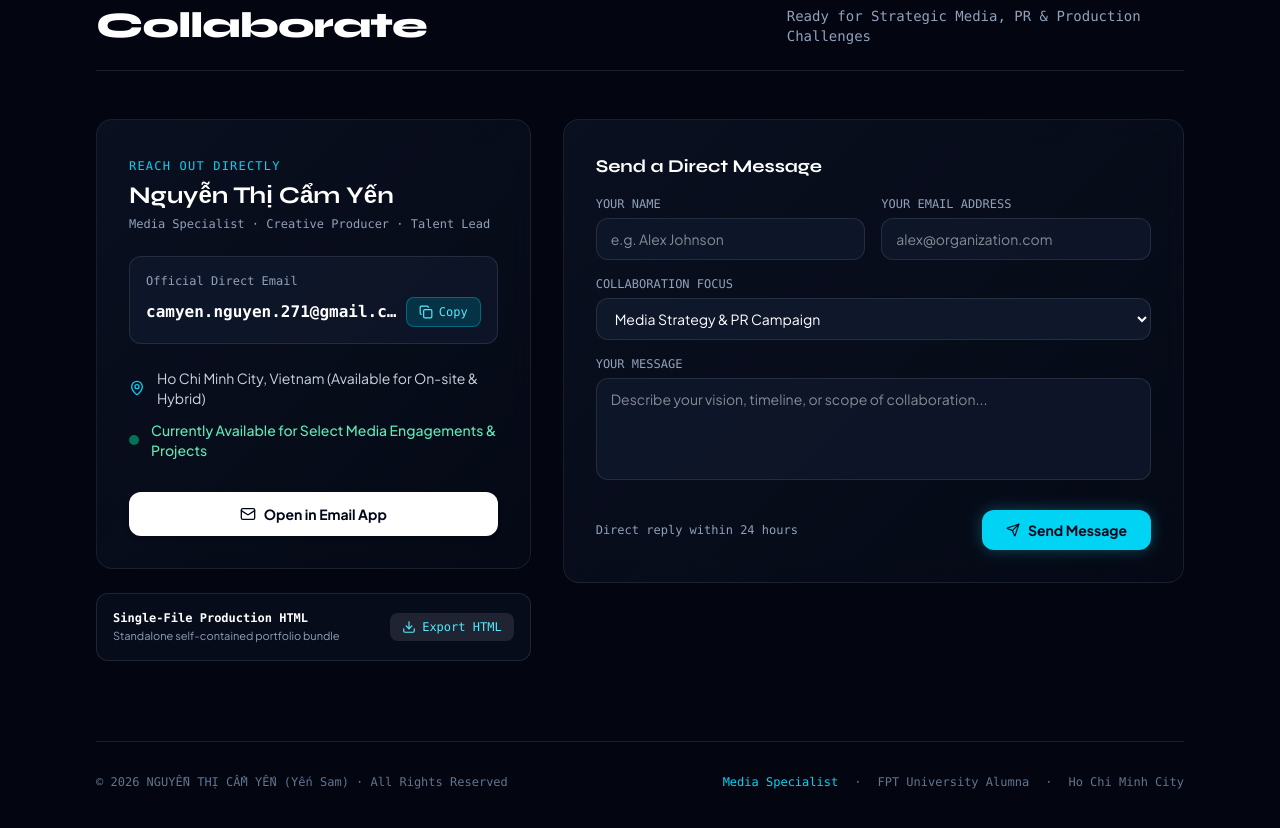
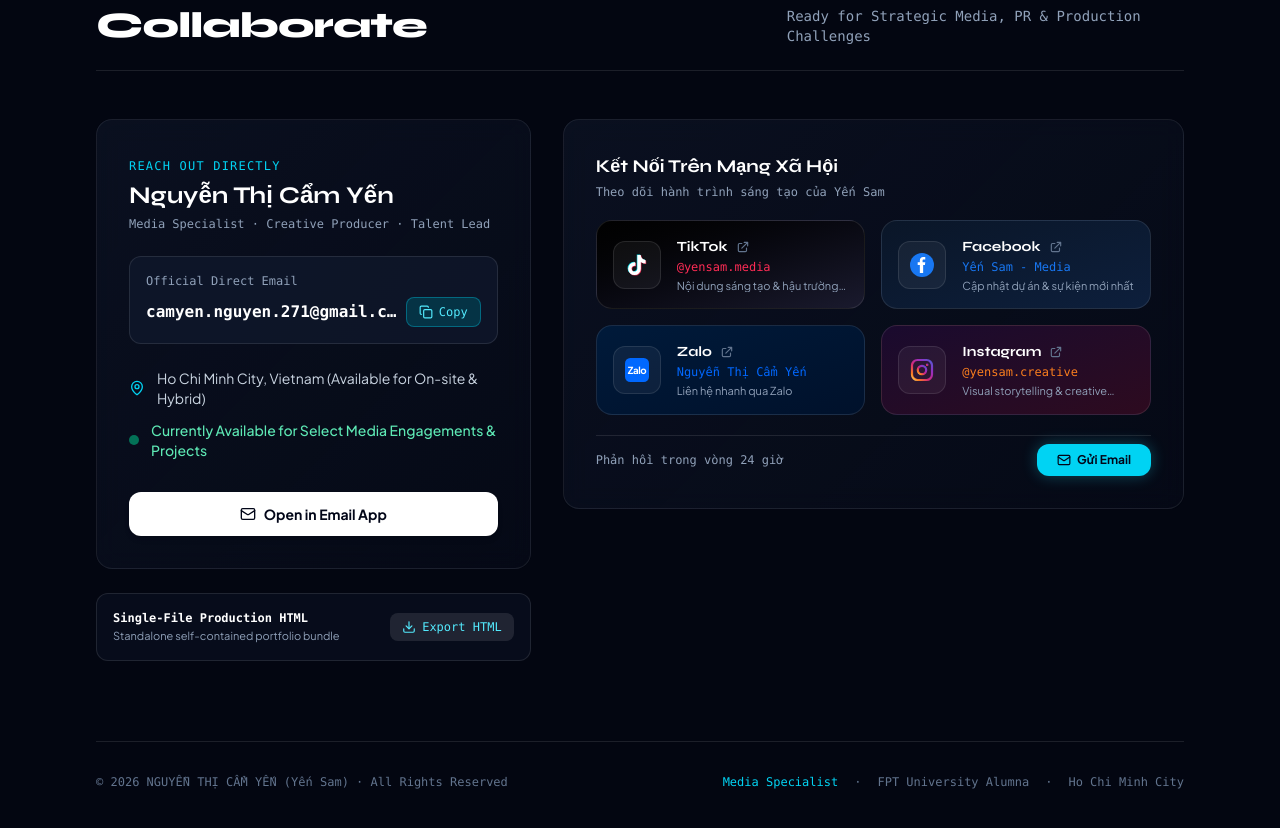
Before and after one commit to camyennguyen271-art/yensamport, a React (Vite) app: page / in a window 1280 px wide. Shown: the part 6673-7501 px from the top of the page. Built offline with nearby package versions, Linux system fonts and the light colour scheme; a web font is replaced by a local one.

Commit message:
feat: social icons + supabase integration

```diff
--- a/package.json
+++ b/package.json
@@ -10,6 +10,7 @@
     "lint": "tsc --noEmit"
   },
   "dependencies": {
+    "@supabase/supabase-js": "^2.117.1",
     "lucide-react": "^0.546.0",
     "motion": "^12.23.24",
     "react": "^19.0.1",
--- a/src/components/ContactSection.tsx
+++ b/src/components/ContactSection.tsx
@@ -1,30 +1,69 @@
 import React, { useState } from 'react';
-import { Mail, Copy, Check, Send, Sparkles, MapPin, MessageSquare, Download, CheckCircle2 } from 'lucide-react';
+import { Mail, Copy, Check, MapPin, Download } from 'lucide-react';
+import { TikTokIcon, FacebookIcon, ZaloIcon, InstagramIcon } from './SocialIcons';
 
 interface ContactSectionProps {
   onExportHtml?: () => void;
 }
 
+const SOCIAL_LINKS = [
+  {
+    id: 'tiktok',
+    label: 'TikTok',
+    handle: '@yensam.media',
+    href: 'https://www.tiktok.com/@yensam.media',
+    Icon: TikTokIcon,
+    color: 'from-[#010101] to-[#1a1a2e]',
+    hoverBorder: 'hover:border-[#fe2c55]/50',
+    hoverText: 'hover:text-white',
+    accent: '#fe2c55',
+    description: 'Nội dung sáng tạo & hậu trường sản xuất',
+  },
+  {
+    id: 'facebook',
+    label: 'Facebook',
+    handle: 'Yến Sam - Media',
+    href: 'https://www.facebook.com/yensam.media',
+    Icon: FacebookIcon,
+    color: 'from-[#0a1628] to-[#0d1f3c]',
+    hoverBorder: 'hover:border-[#1877F2]/50',
+    hoverText: 'hover:text-white',
+    accent: '#1877F2',
+    description: 'Cập nhật dự án & sự kiện mới nhất',
+  },
+  {
+    id: 'zalo',
+    label: 'Zalo',
+    handle: 'Nguyễn Thị Cẩm Yến',
+    href: 'https://zalo.me/0000000000',
+    Icon: ZaloIcon,
+    color: 'from-[#001a3a] to-[#00112b]',
+    hoverBorder: 'hover:border-[#0068FF]/50',
+    hoverText: 'hover:text-white',
+    accent: '#0068FF',
+    description: 'Liên hệ nhanh qua Zalo',
+  },
+  {
+    id: 'instagram',
+    label: 'Instagram',
+    handle: '@yensam.creative',
+    href: 'https://www.instagram.com/yensam.creative',
+    Icon: InstagramIcon,
+    color: 'from-[#1a0a2e] to-[#2d0a1f]',
+    hoverBorder: 'hover:border-[#d62976]/50',
+    hoverText: 'hover:text-white',
+    accent: '#fa7e1e',
+    description: 'Visual storytelling & creative portfolio',
+  },
+];
+
 export const ContactSection: React.FC<ContactSectionProps> = ({ onExportHtml }) => {
   const [copied, setCopied] = useState(false);
-  const [formSubmitted, setFormSubmitted] = useState(false);
-  const [formData, setFormData] = useState({
-    name: '',
-    email: '',
-    subject: 'Media & Event Project Collaboration',
-    message: '',
-  });
 
   const handleCopyEmail = () => {
     navigator.clipboard.writeText('camyen.nguyen.271@gmail.com');
     setCopied(true);
     setTimeout(() => setCopied(false), 2200);
-  };
-
-  const handleSubmit = (e: React.FormEvent) => {
-    e.preventDefault();
-    if (!formData.email || !formData.message) return;
-    setFormSubmitted(true);
   };
 
   return (
@@ -125,117 +164,68 @@ export const ContactSection: React.FC<ContactSectionProps> = ({ onExportHtml })
           )}
         </div>
 
-        {/* Right Column: Interactive Contact Form (7 cols) */}
+        {/* Right Column: Social Media Links (7 cols) */}
         <div className="lg:col-span-7">
-          <div className="glass-card rounded-2xl p-6 sm:p-8 border border-white/10">
-            {formSubmitted ? (
-              <div className="py-12 flex flex-col items-center text-center space-y-4 animate-in fade-in">
-                <div className="w-16 h-16 rounded-full bg-emerald-950/70 border border-emerald-500/50 flex items-center justify-center text-emerald-400">
-                  <CheckCircle2 className="w-8 h-8" />
+          <div className="glass-card rounded-2xl p-6 sm:p-8 border border-white/10 space-y-5">
+            <div>
+              <h3 className="text-lg font-bold text-white font-display">
+                Kết Nối Trên Mạng Xã Hội
+              </h3>
+              <p className="text-xs text-slate-400 font-mono mt-1">
+                Theo dõi hành trình sáng tạo của Yến Sam
+              </p>
             </div>
-                <h3 className="text-2xl font-bold text-white font-display">
-                  Message Prepared!
-                </h3>
-                <p className="text-slate-300 text-sm max-w-md leading-relaxed">
-                  Thank you for reaching out, <strong className="text-white">{formData.name || 'Friend'}</strong>. A direct email draft has been generated for Yến Sam at <code className="text-cyan-300 font-mono text-xs">camyen.nguyen.271@gmail.com</code>.
-                </p>
-                <div className="pt-2 flex gap-3">
-                  <a
-                    href={`mailto:camyen.nguyen.271@gmail.com?subject=${encodeURIComponent(formData.subject)}&body=${encodeURIComponent(`Hi Yến Sam,\n\nFrom: ${formData.name} (${formData.email})\n\n${formData.message}`)}`}
-                    className="px-5 py-2.5 rounded-xl bg-white text-slate-950 font-bold text-xs hover:bg-slate-200 transition-colors"
-                  >
-                    Confirm & Send via Email
-                  </a>
-                  <button
-                    onClick={() => setFormSubmitted(false)}
-                    className="px-4 py-2.5 rounded-xl bg-white/10 text-slate-300 hover:text-white text-xs font-mono transition-colors cursor-pointer"
-                  >
-                    Edit Message
-                  </button>
-                </div>
-              </div>
-            ) : (
-              <form onSubmit={handleSubmit} className="space-y-4">
-                <h3 className="text-lg font-bold text-white font-display">
-                  Send a Direct Message
-                </h3>
 
             <div className="grid grid-cols-1 sm:grid-cols-2 gap-4">
-                  <div>
-                    <label className="block text-xs font-mono uppercase text-slate-400 mb-1.5">
-                      Your Name
-                    </label>
-                    <input
-                      type="text"
-                      required
-                      placeholder="e.g. Alex Johnson"
-                      value={formData.name}
-                      onChange={(e) => setFormData({ ...formData, name: e.target.value })}
-                      className="w-full px-3.5 py-2.5 rounded-xl bg-slate-900/90 border border-white/10 focus:border-cyan-400 text-white text-sm focus:outline-none transition-colors"
+              {SOCIAL_LINKS.map(({ id, label, handle, href, Icon, color, hoverBorder, accent, description }) => (
+                <a
+                  key={id}
+                  href={href}
+                  target="_blank"
+                  rel="noopener noreferrer"
+                  id={`social-link-${id}`}
+                  className={`group relative flex items-center gap-4 p-4 rounded-2xl bg-gradient-to-br ${color} border border-white/10 ${hoverBorder} transition-all duration-300 hover:scale-[1.03] hover:shadow-lg active:scale-95 cursor-pointer overflow-hidden`}
+                  style={{ '--accent': accent } as React.CSSProperties}
+                >
+                  {/* Subtle glow on hover */}
+                  <div
+                    className="absolute inset-0 opacity-0 group-hover:opacity-100 transition-opacity duration-300 pointer-events-none rounded-2xl"
+                    style={{ background: `radial-gradient(circle at 30% 50%, ${accent}22, transparent 70%)` }}
                   />
+
+                  {/* Icon container */}
+                  <div className="relative shrink-0 w-12 h-12 rounded-xl bg-white/5 border border-white/10 flex items-center justify-center group-hover:border-white/20 transition-colors">
+                    <Icon className="w-6 h-6" />
                   </div>
 
-                  <div>
-                    <label className="block text-xs font-mono uppercase text-slate-400 mb-1.5">
-                      Your Email Address
-                    </label>
-                    <input
-                      type="email"
-                      required
-                      placeholder="alex@organization.com"
-                      value={formData.email}
-                      onChange={(e) => setFormData({ ...formData, email: e.target.value })}
-                      className="w-full px-3.5 py-2.5 rounded-xl bg-slate-900/90 border border-white/10 focus:border-cyan-400 text-white text-sm focus:outline-none transition-colors"
-                    />
+                  {/* Text */}
+                  <div className="relative flex-1 min-w-0">
+                    <div className="flex items-center gap-2">
+                      <span className="text-sm font-bold text-white font-display">{label}</span>
+                      <svg className="w-3.5 h-3.5 text-slate-500 group-hover:text-slate-300 transition-colors shrink-0" fill="none" viewBox="0 0 24 24" stroke="currentColor">
+                        <path strokeLinecap="round" strokeLinejoin="round" strokeWidth={2} d="M10 6H6a2 2 0 00-2 2v10a2 2 0 002 2h10a2 2 0 002-2v-4M14 4h6m0 0v6m0-6L10 14" />
+                      </svg>
                     </div>
+                    <div className="text-xs font-mono mt-0.5 truncate" style={{ color: accent }}>{handle}</div>
+                    <div className="text-[11px] text-slate-400 mt-1 leading-tight line-clamp-1">{description}</div>
+                  </div>
+                </a>
+              ))}
             </div>
 
-                <div>
-                  <label className="block text-xs font-mono uppercase text-slate-400 mb-1.5">
-                    Collaboration Focus
-                  </label>
-                  <select
-                    value={formData.subject}
-                    onChange={(e) => setFormData({ ...formData, subject: e.target.value })}
-                    className="w-full px-3.5 py-2.5 rounded-xl bg-slate-900 border border-white/10 focus:border-cyan-400 text-white text-sm focus:outline-none transition-colors"
+            {/* Quick CTA */}
+            <div className="pt-2 border-t border-white/10 flex items-center justify-between">
+              <span className="text-xs text-slate-400 font-mono">
+                Phản hồi trong vòng 24 giờ
+              </span>
+              <a
+                href="mailto:camyen.nguyen.271@gmail.com"
+                className="px-5 py-2 rounded-xl bg-cyan-400 hover:bg-cyan-300 text-slate-950 font-bold text-xs flex items-center gap-1.5 transition-all cursor-pointer shadow-[0_0_15px_rgba(34,211,238,0.3)] hover:scale-105 active:scale-95"
               >
-                    <option value="Media Strategy & PR Campaign">Media Strategy & PR Campaign</option>
-                    <option value="Event, Contest & Hackathon Leadership">Event, Contest & Hackathon Leadership</option>
-                    <option value="Creative MV Direction & AI Prompting">Creative MV Direction & AI Prompting</option>
-                    <option value="Talent & Artist Representation">Talent & Artist Representation</option>
-                    <option value="Full-Time / Contract Position">Full-Time / Contract Position</option>
-                    <option value="General Inquiry / Networking">General Inquiry / Networking</option>
-                  </select>
+                <Mail className="w-3.5 h-3.5" />
+                <span>Gửi Email</span>
+              </a>
             </div>
-
-                <div>
-                  <label className="block text-xs font-mono uppercase text-slate-400 mb-1.5">
-                    Your Message
-                  </label>
-                  <textarea
-                    rows={4}
-                    required
-                    placeholder="Describe your vision, timeline, or scope of collaboration..."
-                    value={formData.message}
-                    onChange={(e) => setFormData({ ...formData, message: e.target.value })}
-                    className="w-full px-3.5 py-2.5 rounded-xl bg-slate-900/90 border border-white/10 focus:border-cyan-400 text-white text-sm focus:outline-none transition-colors resize-none"
-                  />
-                </div>
-
-                <div className="pt-2 flex items-center justify-between">
-                  <span className="text-xs text-slate-400 font-mono">
-                    Direct reply within 24 hours
-                  </span>
-                  <button
-                    type="submit"
-                    className="px-6 py-2.5 rounded-xl bg-cyan-400 hover:bg-cyan-300 text-slate-950 font-bold text-xs sm:text-sm flex items-center gap-2 transition-all cursor-pointer shadow-[0_0_15px_rgba(34,211,238,0.3)] hover:scale-105 active:scale-95"
-                  >
-                    <Send className="w-3.5 h-3.5" />
-                    <span>Send Message</span>
-                  </button>
-                </div>
-              </form>
-            )}
           </div>
         </div>
       </div>
--- /dev/null
+++ b/src/components/SocialIcons.tsx
@@ -0,0 +1,84 @@
+import React from 'react';
+
+interface IconProps {
+  className?: string;
+  size?: number;
+}
+
+/**
+ * Official TikTok Brand Icon with distinctive chromatic aberration (cyan/magenta offset)
+ */
+export const TikTokIcon: React.FC<IconProps> = ({ className = 'w-5 h-5' }) => (
+  <svg viewBox="0 0 24 24" fill="none" className={className} aria-label="TikTok">
+    <path
+      d="M19.59 6.69a4.83 4.83 0 0 1-3.77-4.25V2h-3.45v13.67a2.89 2.89 0 0 1-5.2 1.74 2.89 2.89 0 0 1 2.31-4.64c.29 0 .58.04.85.12V9.41a6.33 6.33 0 0 0-.85-.06 6.34 6.34 0 0 0-6.34 6.34 6.34 6.34 0 0 0 6.34 6.34 6.34 6.34 0 0 0 6.34-6.34V9.08a8.16 8.16 0 0 0 4.77 1.52v-3.4a4.85 4.85 0 0 1-1.05-.51z"
+      fill="#00f2fe"
+      transform="translate(-0.6, -0.5)"
+      opacity="0.85"
+    />
+    <path
+      d="M19.59 6.69a4.83 4.83 0 0 1-3.77-4.25V2h-3.45v13.67a2.89 2.89 0 0 1-5.2 1.74 2.89 2.89 0 0 1 2.31-4.64c.29 0 .58.04.85.12V9.41a6.33 6.33 0 0 0-.85-.06 6.34 6.34 0 0 0-6.34 6.34 6.34 6.34 0 0 0 6.34 6.34 6.34 6.34 0 0 0 6.34-6.34V9.08a8.16 8.16 0 0 0 4.77 1.52v-3.4a4.85 4.85 0 0 1-1.05-.51z"
+      fill="#fe2c55"
+      transform="translate(0.6, 0.5)"
+      opacity="0.85"
+    />
+    <path
+      d="M19.59 6.69a4.83 4.83 0 0 1-3.77-4.25V2h-3.45v13.67a2.89 2.89 0 0 1-5.2 1.74 2.89 2.89 0 0 1 2.31-4.64c.29 0 .58.04.85.12V9.41a6.33 6.33 0 0 0-.85-.06 6.34 6.34 0 0 0-6.34 6.34 6.34 6.34 0 0 0 6.34 6.34 6.34 6.34 0 0 0 6.34-6.34V9.08a8.16 8.16 0 0 0 4.77 1.52v-3.4a4.85 4.85 0 0 1-1.05-.51z"
+      fill="#ffffff"
+    />
+  </svg>
+);
+
+/**
+ * Official Facebook Brand Icon
+ */
+export const FacebookIcon: React.FC<IconProps> = ({ className = 'w-5 h-5' }) => (
+  <svg viewBox="0 0 24 24" fill="none" className={className} aria-label="Facebook">
+    <circle cx="12" cy="12" r="12" fill="#1877F2" />
+    <path
+      d="M15.5 12.05h-2.35v7.95h-3.3v-7.95H7.7v-2.8h2.15V7.4c0-2.12 1.3-3.4 3.3-3.4 1 0 1.9.08 2.1.1v2.45h-1.45c-1.02 0-1.22.48-1.22 1.2v1.5h2.7l-.38 2.8z"
+      fill="#ffffff"
+    />
+  </svg>
+);
+
+/**
+ * Official Zalo Brand Icon with stylized bubble badge
+ */
+export const ZaloIcon: React.FC<IconProps> = ({ className = 'w-5 h-5' }) => (
+  <svg viewBox="0 0 32 32" fill="none" className={className} aria-label="Zalo">
+    <rect width="32" height="32" rx="7" fill="#0068FF" />
+    <text
+      x="16"
+      y="21"
+      textAnchor="middle"
+      fill="#ffffff"
+      fontSize="13"
+      fontWeight="900"
+      fontFamily="'Plus Jakarta Sans', system-ui, -apple-system, sans-serif"
+      letterSpacing="-0.5px"
+    >
+      Zalo
+    </text>
+  </svg>
+);
+
+/**
+ * Official Instagram Brand Icon with rich multi-stop gradient
+ */
+export const InstagramIcon: React.FC<IconProps> = ({ className = 'w-5 h-5' }) => (
+  <svg viewBox="0 0 24 24" fill="none" className={className} aria-label="Instagram">
+    <defs>
+      <linearGradient id="ig-gradient-icon" x1="100%" y1="0%" x2="0%" y2="100%">
+        <stop offset="0%" stopColor="#4f5bd5" />
+        <stop offset="30%" stopColor="#962fbf" />
+        <stop offset="60%" stopColor="#d62976" />
+        <stop offset="85%" stopColor="#fa7e1e" />
+        <stop offset="100%" stopColor="#feda75" />
+      </linearGradient>
+    </defs>
+    <rect width="20" height="20" x="2" y="2" rx="5.5" stroke="url(#ig-gradient-icon)" strokeWidth="2.2" />
+    <circle cx="12" cy="12" r="4.2" stroke="url(#ig-gradient-icon)" strokeWidth="2.2" />
+    <circle cx="17.2" cy="6.8" r="1.3" fill="url(#ig-gradient-icon)" />
+  </svg>
+);
```
Also changed, not shown: src/lib/supabase.ts (added, +50 -0 lines), 2 other files (tests, documents, lock files or other folders). Lines whose indentation alone changed are shown as unchanged.
